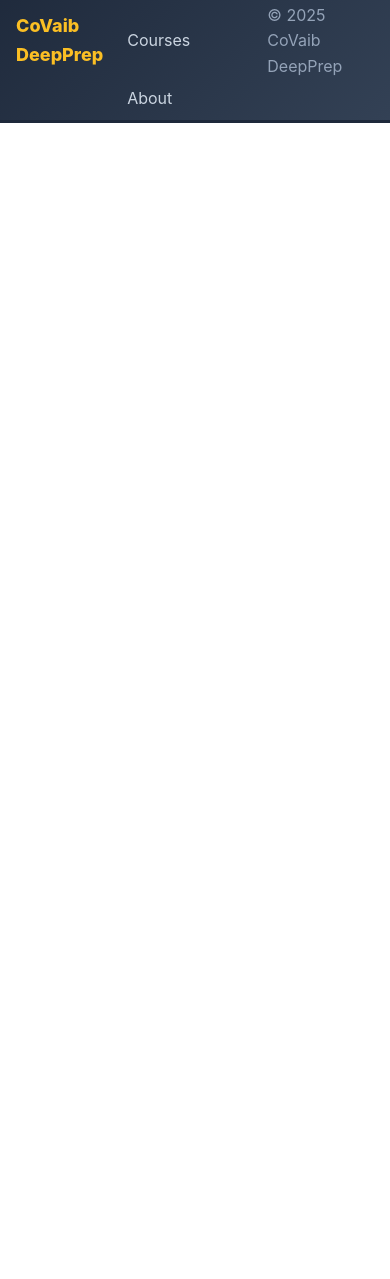
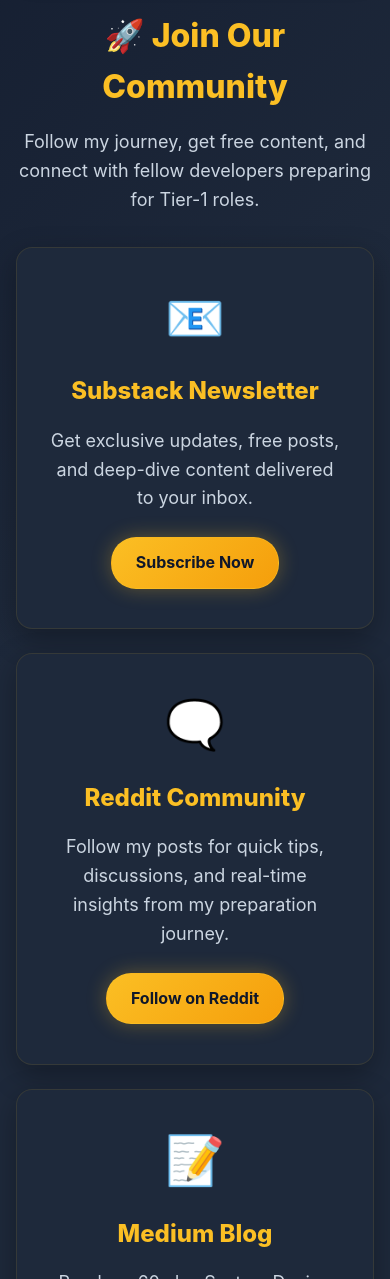
Before and after one commit to ShivaniMutkeNS/Covaib-deepLearn, a plain HTML site: page contact.html in a window 390 px wide. Shown: the part 721-2000 px from the top of the page. Before the commit the page ends 844 px from the top, so only its background shows below. Drawn offline with Linux system fonts and the light colour scheme.

Commit message:
Add Join Community section to contact page
- Added Substack newsletter subscription link
- Added Reddit community profile link
- Added Medium blog profile link
- Created new community section with modern card design
- Added responsive grid layout for community cards
- Enhanced contact page with multiple engagement options

```diff
--- a/assets/style.css
+++ b/assets/style.css
@@ -176,6 +176,19 @@
 .content-cta p{font-size:20px;margin:0 0 32px 0;opacity:0.9;position:relative;z-index:1;line-height:1.6;color:var(--text-secondary)}
 .content-cta .actions{position:relative;z-index:1;display:flex;gap:16px;justify-content:center;flex-wrap:wrap}
 
+/* community section styles */
+.community-section{margin:48px 0;text-align:center}
+.community-section h2{color:var(--gold);font-size:32px;font-weight:800;margin:0 0 16px 0}
+.community-section p{color:var(--text-secondary);font-size:18px;margin:0 0 32px 0}
+.community-grid{display:grid;grid-template-columns:1fr;gap:24px;margin-top:32px}
+.community-card{background:var(--card);padding:32px;border-radius:var(--radius-lg);box-shadow:var(--shadow);border:1px solid rgba(251,191,36,0.1);transition:all 0.3s ease;backdrop-filter:blur(10px);text-align:center;position:relative;overflow:hidden}
+.community-card::before{content:'';position:absolute;top:0;left:0;right:0;height:4px;background:linear-gradient(90deg,var(--gold),var(--accent));opacity:0;transition:opacity 0.3s ease}
+.community-card:hover::before{opacity:1}
+.community-card:hover{transform:translateY(-6px);box-shadow:var(--shadow-lg);border-color:rgba(251,191,36,0.3)}
+.community-icon{font-size:48px;margin-bottom:16px;display:block}
+.community-card h3{color:var(--gold);font-size:24px;font-weight:800;margin:0 0 16px 0}
+.community-card p{color:var(--text-secondary);margin:0 0 24px 0;line-height:1.6}
+
 /* new enhanced styles */
 .hero-stats{display:flex;gap:32px;margin-top:32px;flex-wrap:wrap;justify-content:center}
 .stat{text-align:center;padding:20px;background:rgba(251,191,36,0.1);border-radius:var(--radius);border:1px solid rgba(251,191,36,0.2);backdrop-filter:blur(10px);transition:all 0.3s ease;min-width:120px}
@@ -289,6 +302,7 @@
   .upcoming-grid{grid-template-columns:repeat(3,1fr)}
   .intro-features{grid-template-columns:repeat(3,1fr)}
   .content-grid{grid-template-columns:repeat(2,1fr)}
+  .community-grid{grid-template-columns:repeat(3,1fr)}
 }
 
 @media(min-width:1200px){
--- a/contact.html
+++ b/contact.html
@@ -44,6 +44,34 @@
         <p><a href="https://www.linkedin.com/company/covaib-deepprep/about/" target="_blank">linkedin.com/company/covaib-deepprep</a></p>
       </div>
     </div>
+
+    <div class="community-section">
+      <h2>🚀 Join Our Community</h2>
+      <p class="muted">Follow my journey, get free content, and connect with fellow developers preparing for Tier-1 roles.</p>
+
+      <div class="community-grid">
+        <div class="community-card">
+          <div class="community-icon">📧</div>
+          <h3>Substack Newsletter</h3>
+          <p>Get exclusive updates, free posts, and deep-dive content delivered to your inbox.</p>
+          <a href="https://shivanimutke.substack.com/publish/posts/published" target="_blank" class="btn primary">Subscribe Now</a>
+        </div>
+
+        <div class="community-card">
+          <div class="community-icon">🗨️</div>
+          <h3>Reddit Community</h3>
+          <p>Follow my posts for quick tips, discussions, and real-time insights from my preparation journey.</p>
+          <a href="https://www.reddit.com/user/Deep_Onion841/" target="_blank" class="btn primary">Follow on Reddit</a>
+        </div>
+
+        <div class="community-card">
+          <div class="community-icon">📝</div>
+          <h3>Medium Blog</h3>
+          <p>Read my 60-day System Design Master Blog series and other technical articles.</p>
+          <a href="https://medium.com/@shivanimutke2501" target="_blank" class="btn primary">Read on Medium</a>
+        </div>
+      </div>
+    </div>
   </main>
 
   <footer class="site-footer">
```
